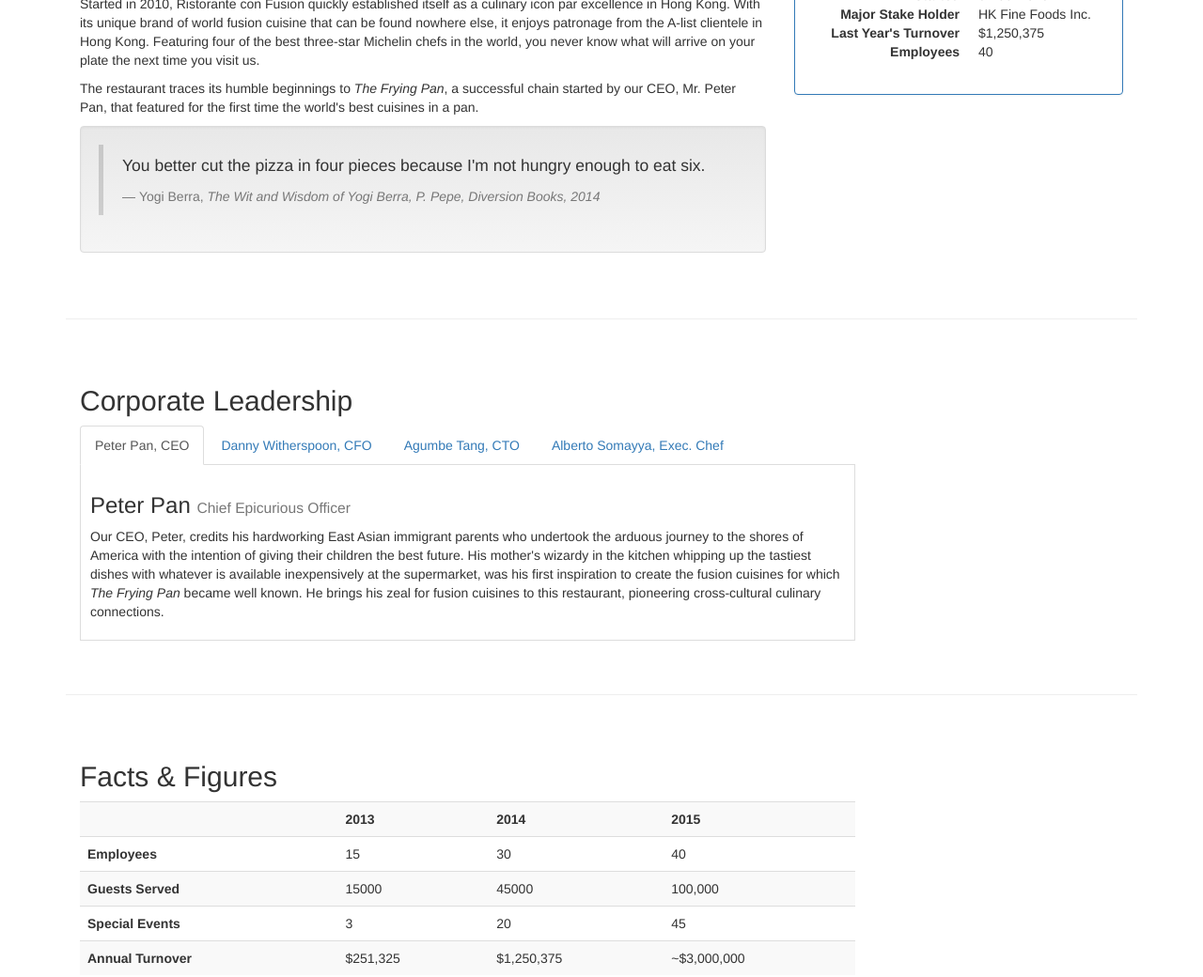
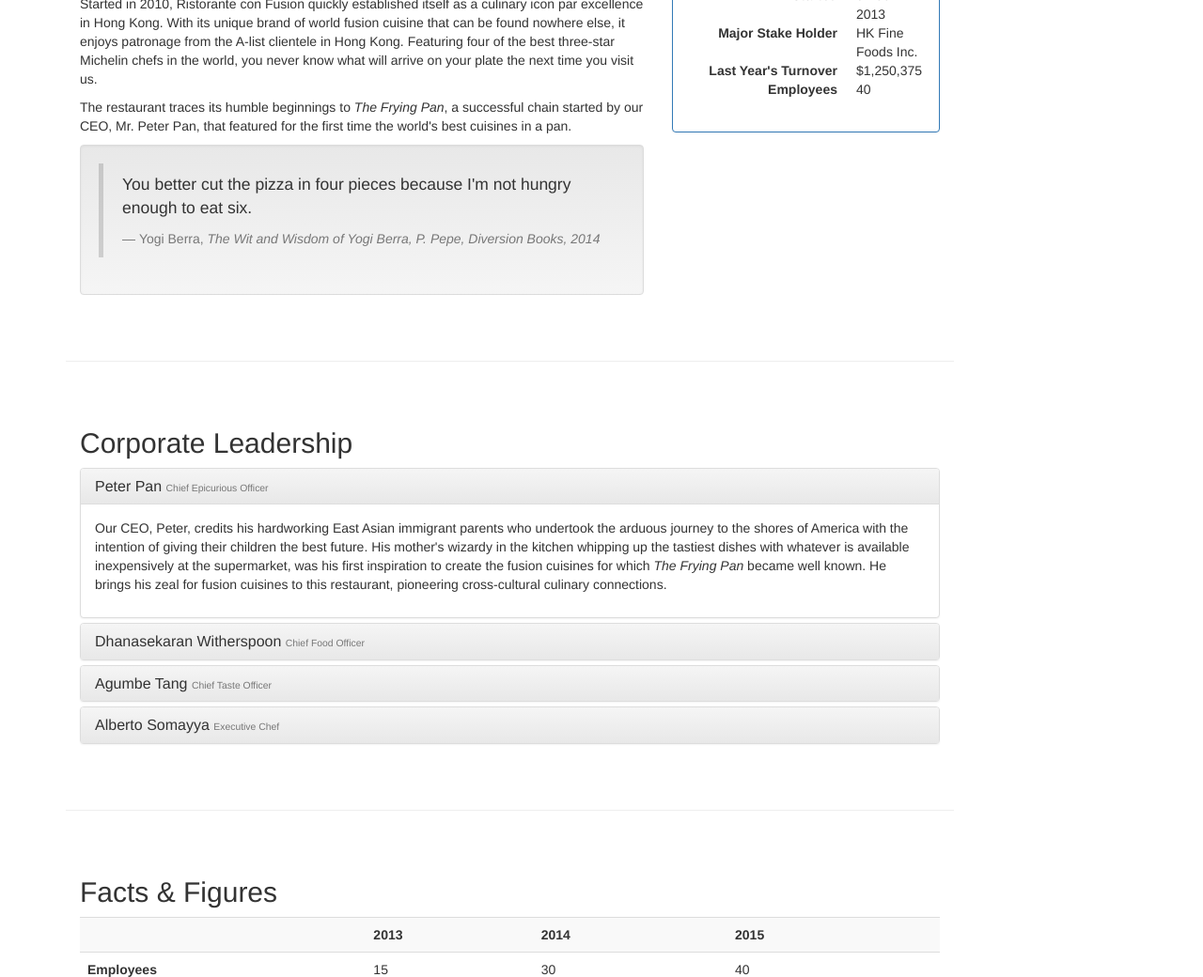
Before and after one commit to zmy/conFusion, a plain HTML site: page aboutus.html in a window 1280 px wide. Shown: the part 702-1742 px from the top of the page at 94% size. Drawn offline with nearby package versions, Linux system fonts and the light colour scheme.

Commit message:
Week 3 Lesson 3.

```diff
--- a/aboutus.html
+++ b/aboutus.html
@@ -23,7 +23,7 @@
     <![endif]-->
 </head>
 
-<body>
+<body data-spy="scroll" data-target="#myScrollspy" data-offset="200">
     <nav class="navbar navbar-inverse navbar-fixed-top" role="navigation">
         <div class="container">
             <div class="navbar-header">
@@ -84,6 +84,9 @@
 
     <div class="container">
         <div class="row">
+            <div class="col-xs-12 col-sm-10">
+
+                <div class="row">
                     <div>
                         <ol class="breadcrumb">
                           <li><a href="index.html">Home</a></li>
@@ -96,8 +99,8 @@
                     </div>
                 </div>
 
-        <div class="row row-content">
-            <div class="col-xs-12 col-sm-8">
+                <div id="history" class="row row-content">
+                    <div class="col-xs-12 col-sm-6 col-lg-8">
                         <h2>Our History</h2>
                         <p>Started in 2010, Ristorante con Fusion quickly established itself as a culinary icon par excellence in Hong Kong. With its unique brand of world fusion cuisine that can be found nowhere else, it enjoys patronage from the A-list clientele in Hong Kong.  Featuring four of the best three-star Michelin chefs in the world, you never know what will arrive on your plate the next time you visit us.</p>
                         <p>The restaurant traces its humble beginnings to <em>The Frying Pan</em>, a successful chain started by our CEO, Mr. Peter Pan, that featured for the first time the world's best cuisines in a pan.</p>
@@ -112,7 +115,7 @@
                             </blockquote>
                         </div>
                     </div>
-            <div class="col-xs-12 col-sm-4">
+                    <div class="col-xs-12 col-sm-6 col-lg-4">
                         <div class="panel panel-primary">
                             <div class="panel-heading">
                                 <h3 class="panel-title">Facts At a Glance</h3>
@@ -133,50 +136,81 @@
                     </div>
                 </div>
 
-
-        <div class="row row-content">
-            <div class="col-xs-12 col-sm-9">
+                <div id="corporate" class="row row-content">
+                    <div class="col-xs-12">
                         <h2>Corporate Leadership</h2>
-                <ul class="nav nav-tabs" role="tablist">
-                    <li role="presentation" class="active">
-                    <a href="#peter" aria-controls="peter"
-                     role="tab" data-toggle="tab">Peter Pan, CEO</a></li>
-                    <li role="presentation"><a href="#danny"
-                     aria-controls="danny" role="tab"
-                     data-toggle="tab">Danny Witherspoon, CFO</a></li>
-                    <li role="presentation"><a href="#agumbe"
-                     aria-controls="agumbe" role="tab"
-                     data-toggle="tab">Agumbe Tang, CTO</a></li>
-                    <li role="presentation"><a href="#alberto"
-                     aria-controls="alberto" role="tab"
-                     data-toggle="tab">Alberto Somayya, Exec. Chef</a></li>
-                </ul>
-                <div class="tab-content">
-                    <div role="tabpanel" class="tab-pane fade in active" id="peter">
-                        <h3>Peter Pan <small>Chief Epicurious Officer</small></h3>
+                        <div class="panel-group" id="accordion"
+                             role="tablist" aria-multiselectable="true">
+                            <div class="panel panel-default">
+                                <div class="panel-heading" role="tab" id="headingPeter">
+                                    <h3 class="panel-title">
+                                        <a role="button" data-toggle="collapse"
+                                             data-parent="#accordion" href="#peter"
+                                             aria-expanded="true" aria-controls="peter">
+                                            Peter Pan <small>Chief Epicurious Officer</small></a>
+                                    </h3>
+                                </div>
+                                <div role="tabpanel" class="panel-collapse collapse in"
+                                     id="peter" aria-labelledby="headingPeter">
+                                    <div class="panel-body">
                                         <p>Our CEO, Peter, credits his hardworking East Asian immigrant parents who undertook the arduous journey to the shores of America with the intention of giving their children the best future. His mother's wizardy in the kitchen whipping up the tastiest dishes with whatever is available inexpensively at the supermarket, was his first inspiration to create the fusion cuisines for which <em>The Frying Pan</em> became well known. He brings his zeal for fusion cuisines to this restaurant, pioneering cross-cultural culinary connections.</p>
                                     </div>
-                    <div role="tabpanel" class="tab-pane fade" id="danny">
-                        <h3>Dhanasekaran Witherspoon <small>Chief Food Officer</small></h3>
+                                </div>
+                            </div>
+                            <div class="panel panel-default">
+                                <div class="panel-heading" role="tab" id="headingDanny">
+                                    <h3 class="panel-title">
+                                        <a class="collapsed" role="button" data-toggle="collapse"
+                                             data-parent="#accordion" href="#danny"
+                                             aria-expanded="false" aria-controls="danny">
+                                            Dhanasekaran Witherspoon <small>Chief Food Officer</small></a>
+                                    </h3>
+                                </div>
+                                <div role="tabpanel" class="panel-collapse collapse"
+                                     id="danny"    aria-labelledby="headingDanny">
+                                    <div class="panel-body">
                                         <p>Our CFO, Danny, as he is affectionately referred to by his colleagues, comes from a long established family tradition in farming and produce. His experiences growing up on a farm in the Australian outback gave him great appreciation for varieties of food sources. As he puts it in his own words, <em>Everything that runs, wins, and everything that stays, pays!</em></p>
                                     </div>
-                    <div role="tabpanel" class="tab-pane fade" id="agumbe">
-                        <h3>Agumbe Tang <small>Chief Taste Officer</small></h3>
+                                </div>
+                            </div>
+                            <div class="panel panel-default">
+                                <div class="panel-heading" role="tab" id="headingAgumbe">
+                                    <h3 class="panel-title">
+                                        <a class="collapsed" role="button" data-toggle="collapse"
+                                             data-parent="#accordion" href="#agumbe"
+                                             aria-expanded="false" aria-controls="agumbe">
+                                            Agumbe Tang <small>Chief Taste Officer</small></a>
+                                    </h3>
+                                </div>
+                                <div role="tabpanel" class="panel-collapse collapse"
+                                     id="agumbe"    aria-labelledby="headingAgumbe">
+                                    <div class="panel-body">
                                         <p>Blessed with the most discerning gustatory sense, Agumbe, our CFO, personally ensures that every dish that we serve meets his exacting tastes. Our chefs dread the tongue lashing that ensues if their dish does not meet his exacting standards. He lives by his motto, <em>You click only if you survive my lick.</em></p>
                                     </div>
-                    <div role="tabpanel" class="tab-pane fade" id="alberto">
-                        <h3>Alberto Somayya <small>Executive Chef</small></h3>
+                                </div>
+                            </div>
+                            <div class="panel panel-default">
+                                <div class="panel-heading" role="tab" id="headingAlberto">
+                                    <h3 class="panel-title">
+                                        <a class="collapsed" role="button" data-toggle="collapse"
+                                             data-parent="#accordion" href="#alberto"
+                                             aria-expanded="false" aria-controls="alberto">
+                                            Alberto Somayya <small>Executive Chef</small></a>
+                                    </h3>
+                                </div>
+                                <div role="tabpanel" class="panel-collapse collapse"
+                                     id="alberto" aria-labelledby="headingAlberto">
+                                    <div class="panel-body">
                                         <p>Award winning three-star Michelin chef with wide International experience having worked closely with whos-who in the culinary world, he specializes in creating mouthwatering Indo-Italian fusion experiences. He says, <em>Put together the cuisines from the two craziest cultures, and you get a winning hit! Amma Mia!</em></p>
                                     </div>
                                 </div>
                             </div>
-            <div class="col-xs-12 col-sm-3">
-                <p style="padding:20px;"></p>
+                        </div>
                     </div>
                 </div>
 
-        <div class="row row-content">
-            <div class="col-xs-12 col-sm-9">
+                <div id="facts" class="row row-content">
+                    <div class="col-xs-12">
                         <h2>Facts &amp; Figures</h2>
                         <div class="table-responsive">
                         <table class="table table-striped">
@@ -213,11 +247,18 @@
                         </table>
                         </div>
                     </div>
-            <div class="col-xs-12 col-sm-3">
-                <p style="padding:20px;"></p>
-            </div>
                 </div>
 
+            </div>
+
+            <nav class="hidden-xs col-sm-2" id="myScrollspy">
+                <ul class="nav nav-pills nav-stacked" data-spy="affix" data-offset-top="400">
+                    <li><a href="#history">Our History</a></li>
+                    <li><a href="#corporate">Corporate</a></li>
+                    <li><a href="#facts">Facts</a></li>
+                </ul>
+            </nav>
+        </div>
     </div>
 
     <footer class="row-footer">
--- a/css/mystyles.css
+++ b/css/mystyles.css
@@ -72,3 +72,7 @@ body{
     border-bottom: 1px solid #ddd;
     padding: 10px;
 }
+
+.affix {
+    top:100px;
+}
```
Lines whose indentation alone changed are shown as unchanged.
